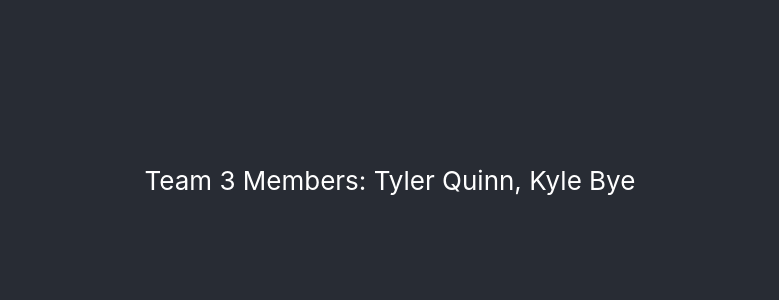
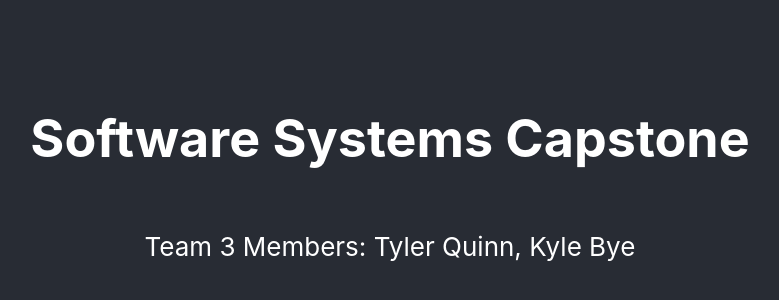
Before and after one commit to tylerquinnlewisu/softwaresystemscapstoneteamthreeproject, a React (Create React App) app: page / in a window 1280 px wide. Shown: the part 220-520 px from the top of the page, without its empty margins (250-1029 px from the left). Built offline with nearby package versions, Linux system fonts and the light colour scheme.

Commit message:
Added heading

```diff
--- a/src/App.js
+++ b/src/App.js
@@ -4,6 +4,9 @@ function App() {
   return (
     <div className="App">
       <header className="App-header">
+      <h1>
+        Software Systems Capstone
+      </h1>
         <p>
           Team 3 Members: Tyler Quinn, Kyle Bye
         </p>
```
